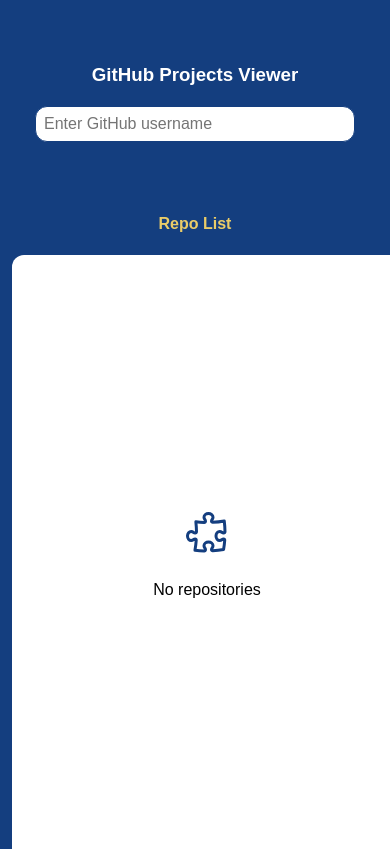
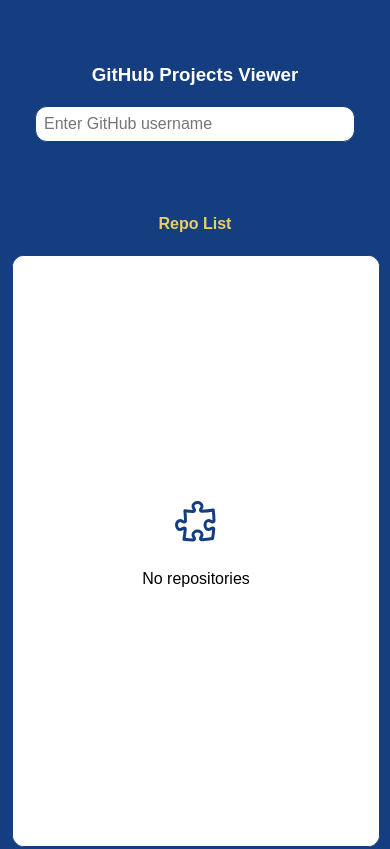
Before and after one commit to undefinedzain/d3labs, a React (Create React App) app: page / in a window 390 px wide. Shown: the top 849 px of the page. Built offline with nearby package versions, Linux system fonts and the light colour scheme.

Commit message:
mobile style

```diff
--- a/src/components/ProjectList.tsx
+++ b/src/components/ProjectList.tsx
@@ -10,7 +10,7 @@
   const { repos, repo } = useGithub();
 
   return (
-    <div>
+    <div className="project-list-container">
       <h4 className="project-component">Repo List {repos.length > 0 ? `(${repos.length})` : ''}</h4>
       <div className="project-list">
         {
--- a/src/index.css
+++ b/src/index.css
@@ -152,13 +152,29 @@
 
 @media (max-width: 768px) {
   .project-container {
+    display: flex;
+    flex-direction: column;
+    align-items: center;
+    justify-items: stretch;
+  }
+
+  .project-container .project-list-container {
+    width: 100%;
+    display: flex;
     flex-direction: column;
   }
 
-  .project-list,
+  .project-list {
+    width: 100%;
+    padding: 0;
+  }
+
+  .project-list li {
+    margin: 0px 8px;
+  }
+
   .readme-container {
     width: 100%;
-    border: none;
   }
 }
 
```
